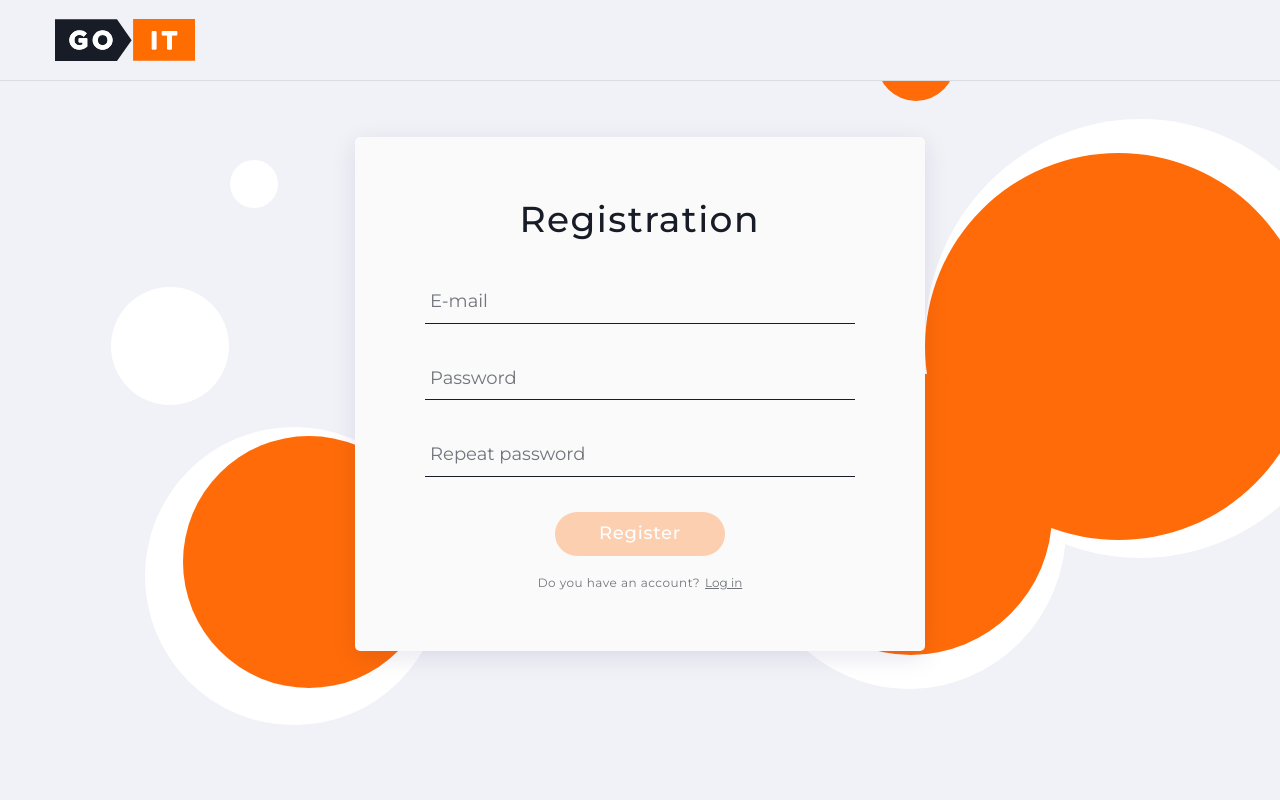
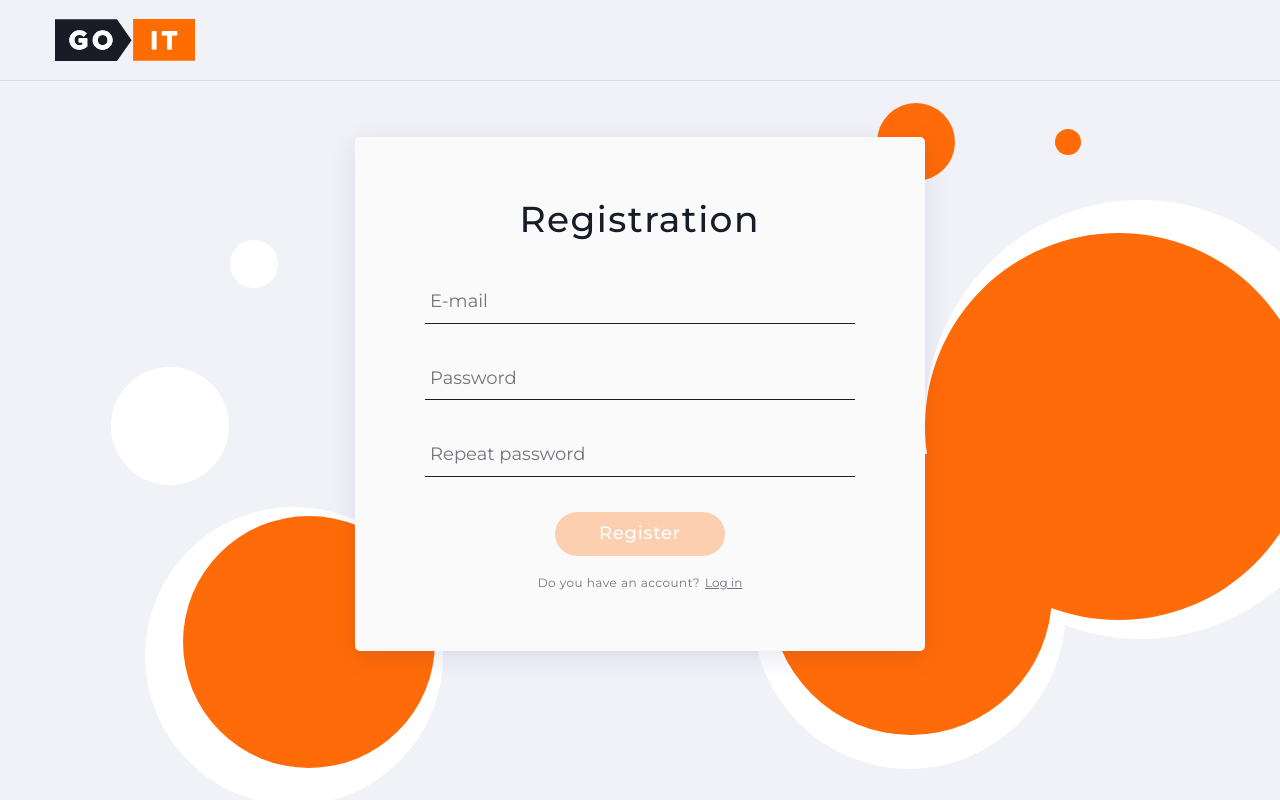
Before and after one commit to Mona-Lisa-Dev/project-planning, a React (Create React App) app: page /register in a window 1280 px wide. Built offline with nearby package versions, Linux system fonts and the light colour scheme.

Commit message:
dropped img

```diff
--- a/src/pages/LoginPage/LoginPage.module.scss
+++ b/src/pages/LoginPage/LoginPage.module.scss
@@ -171,7 +171,12 @@
     font-size: 16px;
   }
 }
-@media screen and (max-width: $mobile-max) {
+
+@media screen and (min-width: $mobileMax) {
+  // .form {
+  //   padding: 47px 70px;
+  // }
+
   .general {
     display: block;
     position: fixed;
@@ -192,7 +197,7 @@
     background-color: $main-orange;
     width: 78px;
     height: 78px;
-    top: calc(113px - 80px);
+    top: 113px;
     left: 621px;
   }
 
@@ -200,7 +205,7 @@
     background-color: $main-orange;
     width: 26px;
     height: 26px;
-    top: calc(139px - 80px);
+    top: 139px;
     left: 799px;
   }
 
@@ -208,7 +213,7 @@
     background-color: $text-white;
     width: 431px;
     height: 439px;
-    top: calc(209px - 80px);
+    top: 209px;
     left: 669px;
   }
 
@@ -216,7 +221,7 @@
     background-color: $main-orange;
     width: 387px;
     height: 387px;
-    top: calc(243px - 80px);
+    top: 243px;
     left: 669px;
   }
 
@@ -224,7 +229,7 @@
     background-color: $text-white;
     width: 314px;
     height: 320px;
-    top: calc(459px - 80px);
+    top: 459px;
     left: 496px;
     z-index: -2;
   }
@@ -233,7 +238,7 @@
     background-color: $main-orange;
     width: 282px;
     height: 282px;
-    top: calc(463px - 80px);
+    top: 463px;
     left: 514px;
   }
 
@@ -241,7 +246,7 @@
     background-color: $main-orange;
     width: 252px;
     height: 252px;
-    top: calc(526px - 80px);
+    top: 526px;
     left: -73px;
   }
 
@@ -249,7 +254,7 @@
     background-color: $text-white;
     width: 298px;
     height: 298px;
-    top: calc(517px - 80px);
+    top: 517px;
     left: -111px;
     z-index: -2;
   }
@@ -258,7 +263,7 @@
     background-color: $text-white;
     width: 118px;
     height: 118px;
-    top: calc(377px - 80px);
+    top: 377px;
     left: -145px;
   }
 
@@ -266,7 +271,7 @@
     background-color: $text-white;
     width: 48px;
     height: 48px;
-    top: calc(250px - 80px);
+    top: 250px;
     left: -26px;
   }
 
@@ -291,52 +296,52 @@
 
 @media screen and (min-width: $desktop) {
   .ellipse1 {
-    top: calc(103px - 80px);
+    top: 103px;
     left: 877px;
   }
 
   .ellipse2 {
-    top: calc(129px - 80px);
+    top: 129px;
     left: 1055px;
   }
 
   .ellipse3 {
-    top: calc(199px - 80px);
+    top: 199px;
     left: 925px;
   }
 
   .ellipse4 {
-    top: calc(233px - 80px);
+    top: 233px;
     left: 925px;
   }
 
   .ellipse5 {
-    top: calc(449px - 80px);
+    top: 449px;
     left: 752px;
   }
 
   .ellipse6 {
-    top: calc(453px - 80px);
+    top: 453px;
     left: 770px;
   }
 
   .ellipse7 {
-    top: calc(516px - 80px);
+    top: 516px;
     left: 183px;
   }
 
   .ellipse8 {
-    top: calc(507px - 80px);
+    top: 507px;
     left: 145px;
   }
 
   .ellipse9 {
-    top: calc(367px - 80px);
+    top: 367px;
     left: 111px;
   }
 
   .ellipse10 {
-    top: calc(240px - 80px);
+    top: 240px;
     left: 230px;
   }
 
--- a/src/pages/RegisterPage/RegisterPage.jsx
+++ b/src/pages/RegisterPage/RegisterPage.jsx
@@ -1,4 +1,3 @@
-
 import { useState, useEffect } from 'react';
 
 import Spinner from 'components/Loader/Loader';
@@ -19,8 +18,7 @@ const RegisterPage = () => {
   const [passwordDirty, setPasswordDirty] = useState(false);
   const [emailError, setEmailError] = useState('');
   const [passwordError, setPasswordError] = useState('');
-  const [confirmPasswordError, setConfirmPasswordError] =
-    useState('Empty field');
+  const [confirmPasswordError, setConfirmPasswordError] = useState('');
   const [confirmPasswordDirty, setConfirmPasswordDirty] = useState(false);
   const [validPassword, setValidPassword] = useState(false);
   const [validForm, setValidForm] = useState(false);
@@ -128,7 +126,6 @@ const RegisterPage = () => {
         <div className={`${styles.general} ${styles.ellipse9}`}></div>
         <div className={`${styles.general} ${styles.ellipse10}`}></div>
       </div>
-
       <form
         onSubmit={handleFormSubmit}
         className={styles.form}
@@ -182,7 +179,7 @@ const RegisterPage = () => {
           />
           <span className={styles.nameInput}>Repeat password</span>
           {confirmPasswordDirty && confirmPasswordError && validPassword && (
-            <p className={styles.error}>{confirmPasswordError}</p>
+            <p className={styles.error}>Passwords do not match</p>
           )}
         </label>
 
--- a/src/pages/RegisterPage/RegisterPage.module.scss
+++ b/src/pages/RegisterPage/RegisterPage.module.scss
@@ -29,6 +29,7 @@
   background-color: $form-reg-background;
   box-shadow: $main-shadow;
   border-radius: 5px;
+  // position: absolute;
 }
 
 .labelForm {
@@ -178,6 +179,12 @@
   }
 }
 
+@media screen and (min-width: $mobilePlus) {
+  .form {
+    padding: 47px 70px;
+  }
+}
+
 @media screen and (min-width: 768px) {
   .general {
     display: block;
@@ -190,7 +197,7 @@
     background-color: $main-orange;
     width: 78px;
     height: 78px;
-    top: calc(113px - 80px);
+    top: 113px;
     left: 621px;
   }
 
@@ -198,7 +205,7 @@
     background-color: $main-orange;
     width: 26px;
     height: 26px;
-    top: calc(139px - 80px);
+    top: 139px;
     left: 800px;
   }
 
@@ -206,14 +213,15 @@
     background-color: $text-white;
     width: 431px;
     height: 439px;
-    top: calc(209px - 80px);
+    top: 209px;
     left: 669px;
   }
+
   .ellipse4 {
     background-color: $main-orange;
     width: 387px;
     height: 387px;
-    top: calc(243px - 80px);
+    top: 243px;
     left: 669px;
   }
 
@@ -221,7 +229,7 @@
     background-color: $text-white;
     width: 314px;
     height: 320px;
-    top: calc(459px - 80px);
+    top: 459px;
     left: 496px;
     z-index: -2;
   }
@@ -230,7 +238,7 @@
     background-color: $main-orange;
     width: 282px;
     height: 282px;
-    top: calc(463px - 80px);
+    top: 463px;
     left: 514px;
   }
 
@@ -238,7 +246,7 @@
     background-color: $main-orange;
     width: 252px;
     height: 252px;
-    top: calc(526px - 80px);
+    top: 526px;
     left: -73px;
   }
 
@@ -246,7 +254,7 @@
     background-color: $text-white;
     width: 298px;
     height: 298px;
-    top: calc(517px - 80px);
+    top: 517px;
     left: -111px;
     z-index: -2;
   }
@@ -255,7 +263,7 @@
     background-color: $text-white;
     width: 118px;
     height: 118px;
-    top: calc(377px - 80px);
+    top: 377px;
     left: -145px;
   }
 
@@ -263,7 +271,7 @@
     background-color: $text-white;
     width: 48px;
     height: 48px;
-    top: calc(250px - 80px);
+    top: 250px;
     left: -26px;
   }
 
@@ -293,53 +301,54 @@
     margin-top: 56px;
     padding: 60px 70px;
   }
+
   .ellipse1 {
-    top: calc(103px - 80px);
+    top: 103px;
     left: 877px;
   }
 
   .ellipse2 {
-    top: calc(129px - 80px);
+    top: 129px;
     left: 1055px;
   }
 
   .ellipse3 {
-    top: calc(199px - 80px);
     left: 925px;
+    top: 200px;
   }
 
   .ellipse4 {
-    top: calc(233px - 80px);
+    top: 233px;
     left: 925px;
   }
 
   .ellipse5 {
-    top: calc(449px - 80px);
+    top: 449px;
     left: 752px;
   }
 
   .ellipse6 {
-    top: calc(453px - 80px);
+    top: 453px;
     left: 770px;
   }
 
   .ellipse7 {
-    top: calc(516px - 80px);
+    top: 516px;
     left: 183px;
   }
 
   .ellipse8 {
-    top: calc(507px - 80px);
+    top: 507px;
     left: 145px;
   }
 
   .ellipse9 {
-    top: calc(367px - 80px);
+    top: 367px;
     left: 111px;
   }
 
   .ellipse10 {
-    top: calc(240px - 80px);
+    top: 240px;
     left: 230px;
   }
 }
```
